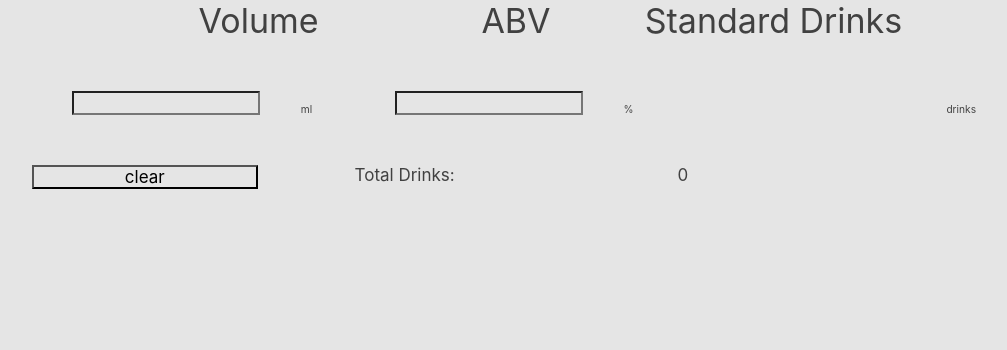
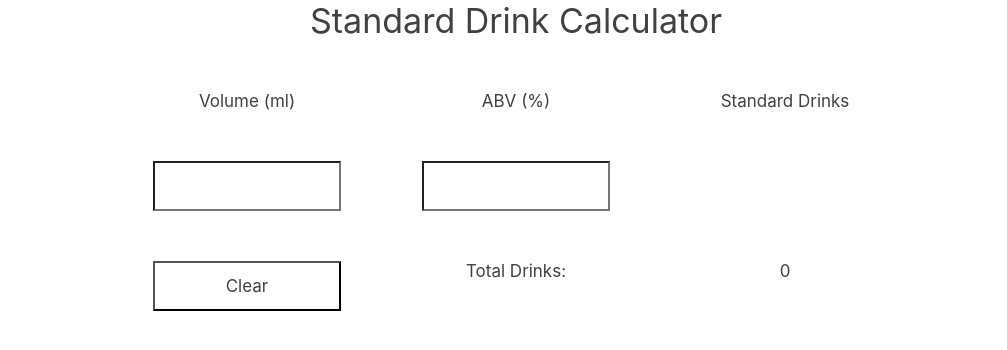
Before and after one commit to jbcoventry/standard-drinks-calculator, a plain HTML site: page index.html in a window 1280 px wide. Shown: the whole page, without its empty margins (124-1131 px from the left). Drawn offline with Linux system fonts and the light colour scheme.

Commit message:
visual improvements

```diff
--- a/index.html
+++ b/index.html
@@ -13,21 +13,19 @@
         <link rel="stylesheet" href="styles.css" />
     </head>
     <body>
+        <div id="main-heading">Standard Drink Calculator</div>
         <div id="headings">
-            <div>Volume</div>
-            <div>ABV</div>
+            <div>Volume (ml)</div>
+            <div>ABV (%)</div>
             <div>Standard Drinks</div>
         </div>
         <div class="drink" id="drink1">
             <input class="volume" id="volume1" type="text" inputmode="decimal" />
-            <p class="units">ml</p>
             <input class="abv" id="abv1" type="text" inputmode="decimal" />
-            <p class="units">%</p>
             <div class="result" id="result1"></div>
-            <p class="units">drinks</p>
         </div>
         <div id="footer">
-            <button id="clear">clear</button>
+            <button id="clear">Clear</button>
             <p>Total Drinks:</p>
             <div id="total">0</div>
         </div>
--- a/script.js
+++ b/script.js
@@ -74,11 +74,8 @@ const createNewDrink = () => {
     newDrink.setAttribute("id", `drink${drinkNumber}`);
     newDrink.innerHTML = `
 <input class="volume" id="volume${drinkNumber}" type="text" inputmode="decimal" value="${previousVolume}"/>
-<p class="units">ml</p>
 <input class="abv" id="abv${drinkNumber}" type="text" inputmode="decimal" />
-<p class="units">%</p>
 <div class="result" id="result${drinkNumber}"></div>
-<p class="units">drinks</p>
 `;
     document.getElementById(`drink${totalDrinks()}`).after(newDrink);
 };
--- a/styles.css
+++ b/styles.css
@@ -18,39 +18,45 @@ textarea {
     font-family: inherit;
     font-size: 100%;
     width: 70%;
-    background-color: #e5e5e5;
+    color: inherit;
+    background-color: inherit;
+    height: 50px;
+    text-align: center;
 }
 
 body {
     display: grid;
     justify-content: center;
     gap: 50px;
-    background-color: #e5e5e5;
     color: rgb(65, 65, 65);
-    font-family: -apple-system, sans-serif;
+    font-family: -system-ui, -apple-system, sans-serif;
 }
 #headings {
     display: grid;
     justify-items: center;
     grid-template-columns: 1fr 1fr 1fr;
-    font-size: 2em;
-    place-self: center;
+    font-size: 1em;
 }
 
 .units {
     place-self: end start;
-    font-size: 0.6em;
+}
+#main-heading{
+    display: grid;
+    justify-items: center;
+    font-size: 2em;
 }
 
 #footer {
     display: grid;
+    justify-items: center;
     grid-template-columns: 1fr 1fr 1fr;
 }
 .drink {
     display: grid;
     justify-items: center;
-    grid-template-columns: 5fr 1fr 5fr 1fr 5fr 1fr;
+    grid-template-columns: 1fr 1fr 1fr;
 }
-#clear {
-    background-color: #e5e5e5;
+.result{
+    place-self: center center;
 }
```
